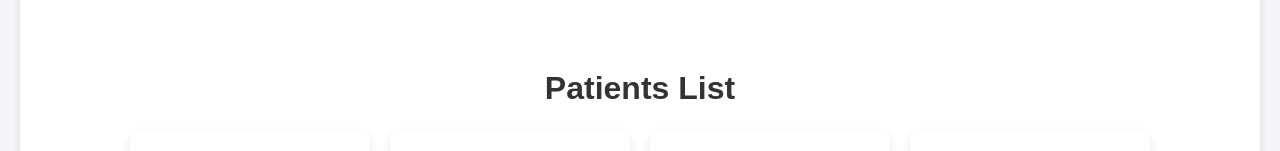
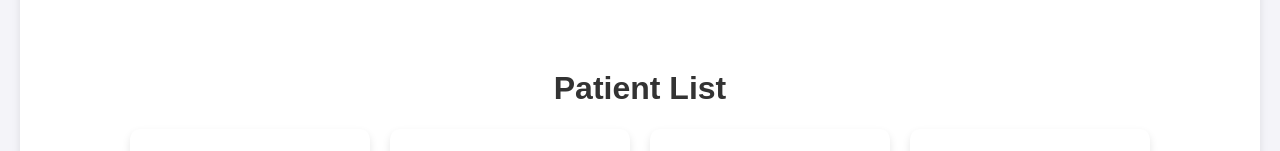
Before and after one commit to skmakau/Centralized-Patient-Ratings, a plain HTML site: page index.html in a window 1280 px wide. Shown: the part 160-311 px from the top of the page. Drawn offline with Linux system fonts and the light colour scheme.

Commit message:
Update index.html

```diff
--- a/index.html
+++ b/index.html
@@ -18,7 +18,7 @@
         </div>
     </div>
     <div class="main-content">
-        <h1>Patients List</h1>
+        <h1>Patient List</h1>
         <div class="patient-buttons">
             <a class="patient-btn" id="patient-1" href="https://skmakau.github.io/Patient-1/" target="_blank">
                 <div class="card">
```
